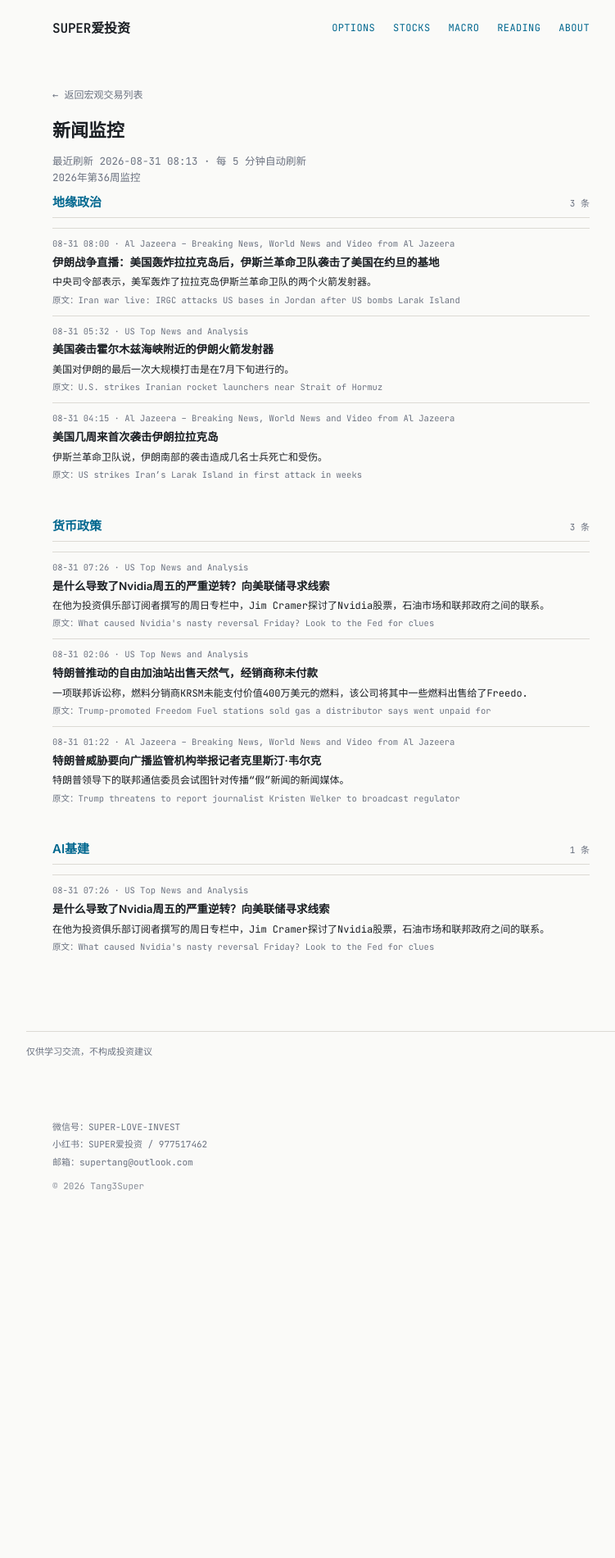
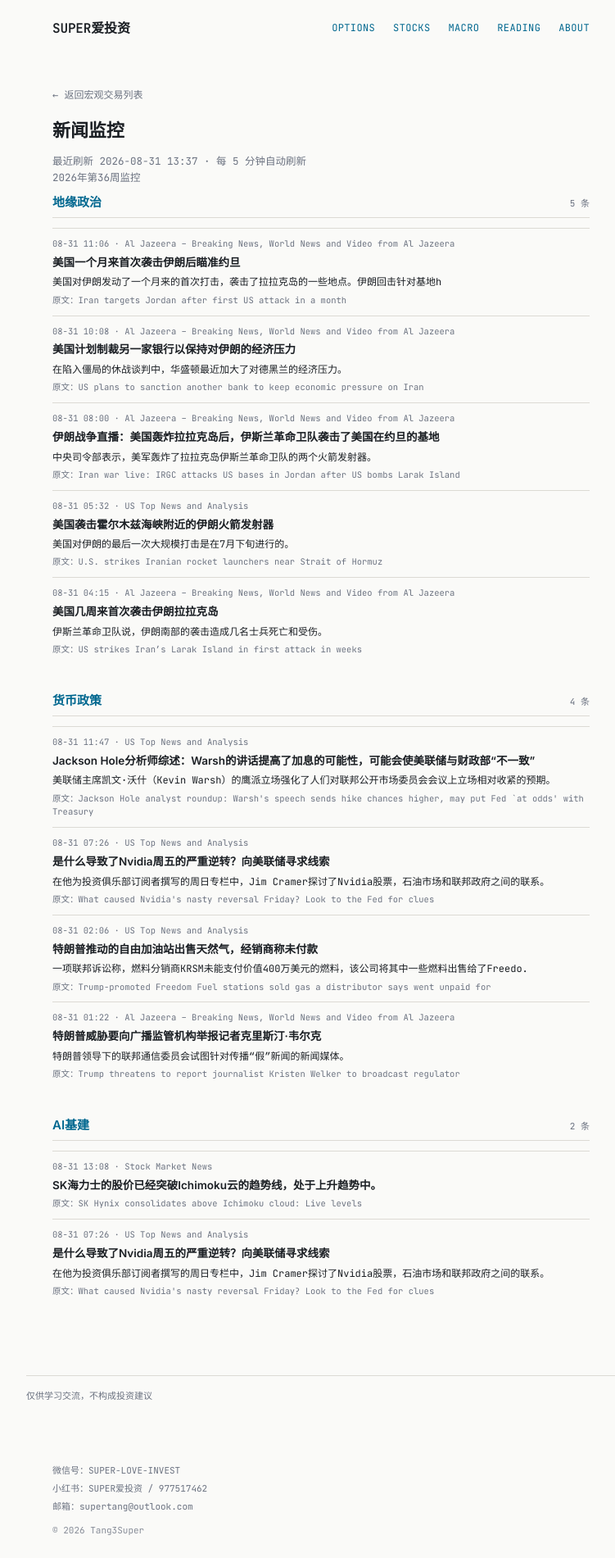
Before and after one commit to tang3super/tang3super.github.io, a Jekyll site: the page built from macro-trade/news-digest.md, in a window 1280 px wide. Shown: the whole page at 82% size, without its empty margins (248-999 px from the left). Built offline with Jekyll 4.4.1, drawn with Linux system fonts in a browser that asks for light colours; before the commit the page ends 1481 px from its top, so only the background shows below that.

Commit message:
sync news-digest article

```diff
--- a/macro-trade/news-digest.md
+++ b/macro-trade/news-digest.md
@@ -5,11 +5,25 @@ title: 新闻监控
 date: '2026-08-31'
 summary: 2026年第36周监控
 week_label: 2026年第36周监控
-last_updated: 2026-08-31 08:13
+last_updated: 2026-08-31 13:37
 refresh_note: 每 5 分钟自动刷新
 topics:
 - name: 地缘政治
   items:
+  - title: Iran targets Jordan after first US attack in a month
+    summary: The US has launched its first strikes on Iran in a month, hitting sites on Larak Island. Iran hit back targeting bases h
+    link: https://www.aljazeera.com/video/newsfeed/2026/8/31/iran-targets-jordan-after-first-us-attack-in-a-month?traffic_source=rss
+    source: Al Jazeera – Breaking News, World News and Video from Al Jazeera
+    time: 08-31 11:06
+    title_zh: 美国一个月来首次袭击伊朗后瞄准约旦
+    summary_zh: 美国对伊朗发动了一个月来的首次打击，袭击了拉拉克岛的一些地点。伊朗回击针对基地h
+  - title: US plans to sanction another bank to keep economic pressure on Iran
+    summary: Washington has recently stepped up efforts to economically pressure Tehran amid the deadlocked truce talks.
+    link: https://www.aljazeera.com/news/2026/8/31/us-plans-to-sanction-another-bank-to-keep-economic-pressure-on-iran?traffic_source=rss
+    source: Al Jazeera – Breaking News, World News and Video from Al Jazeera
+    time: 08-31 10:08
+    title_zh: 美国计划制裁另一家银行以保持对伊朗的经济压力
+    summary_zh: 在陷入僵局的休战谈判中，华盛顿最近加大了对德黑兰的经济压力。
   - title: 'Iran war live: IRGC attacks US bases in Jordan after US bombs Larak Island'
     summary: Centcom says US forces bombed two rocket launchers of the IRGC on Larak Island.
     link: https://www.aljazeera.com/news/liveblog/2026/8/31/iran-war-live-irgc-attacks-us-bases-in-jordan-after-us-bombs-larak-island?traffic_source=rss
@@ -33,6 +47,13 @@ topics:
     summary_zh: 伊斯兰革命卫队说，伊朗南部的袭击造成几名士兵死亡和受伤。
 - name: 货币政策
   items:
+  - title: 'Jackson Hole analyst roundup: Warsh''s speech sends hike chances higher, may put Fed `at odds'' with Treasury'
+    summary: Fed Chair Kevin Warsh's hawkish stance reinforced expectations of a relatively tighter stance at the Federal Open Market Committee meeting i…
+    link: https://www.cnbc.com/2026/08/31/jackson-hole-fed-chair-kevin-warsh-hawkish-rate-hikes-analysts.html
+    source: US Top News and Analysis
+    time: 08-31 11:47
+    title_zh: Jackson Hole分析师综述：Warsh的讲话提高了加息的可能性，可能会使美联储与财政部“不一致”
+    summary_zh: 美联储主席凯文·沃什（Kevin Warsh）的鹰派立场强化了人们对联邦公开市场委员会会议上立场相对收紧的预期。
   - title: What caused Nvidia's nasty reversal Friday? Look to the Fed for clues
     summary: In his Sunday column for Investing Club subscribers, Jim Cramer explores the linkage between Nvidia's stock, the oil market, and the Federal…
     link: https://www.cnbc.com/2026/08/30/what-caused-nvidias-nasty-reversal-friday-look-to-the-fed-for-clues.html
@@ -56,6 +77,12 @@ topics:
     summary_zh: 特朗普领导下的联邦通信委员会试图针对传播“假”新闻的新闻媒体。
 - name: AI基建
   items:
+  - title: 'SK Hynix consolidates above Ichimoku cloud: Live levels'
+    summary: ''
+    link: https://www.investing.com/news/stock-market-news/sk-hynix-trapped-in-krw-range-live-breakout-levels-93CH-4882096
+    source: Stock Market News
+    time: 08-31 13:08
+    title_zh: SK海力士的股价已经突破Ichimoku云的趋势线，处于上升趋势中。
   - title: What caused Nvidia's nasty reversal Friday? Look to the Fed for clues
     summary: In his Sunday column for Investing Club subscribers, Jim Cramer explores the linkage between Nvidia's stock, the oil market, and the Federal…
     link: https://www.cnbc.com/2026/08/30/what-caused-nvidias-nasty-reversal-friday-look-to-the-fed-for-clues.html
```
